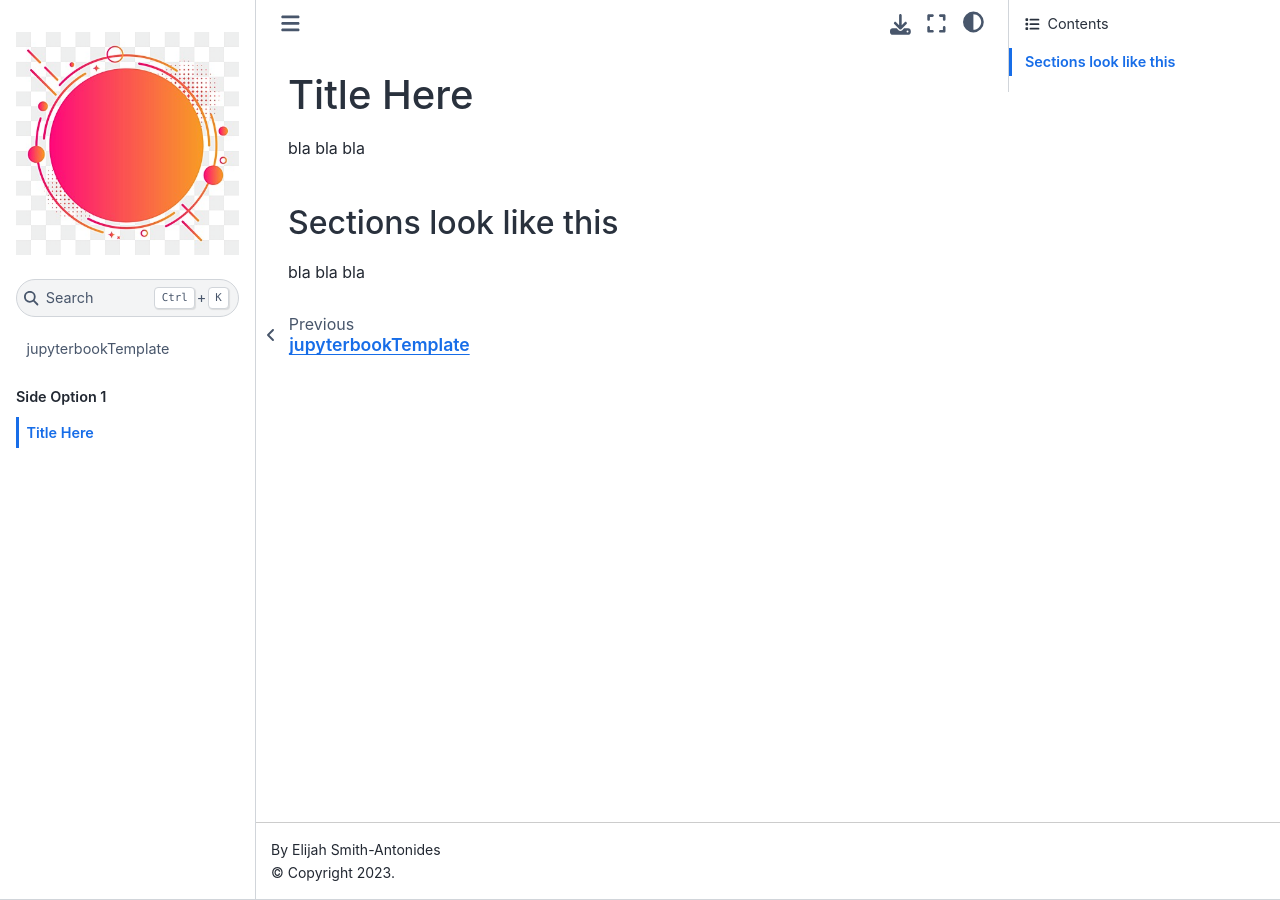
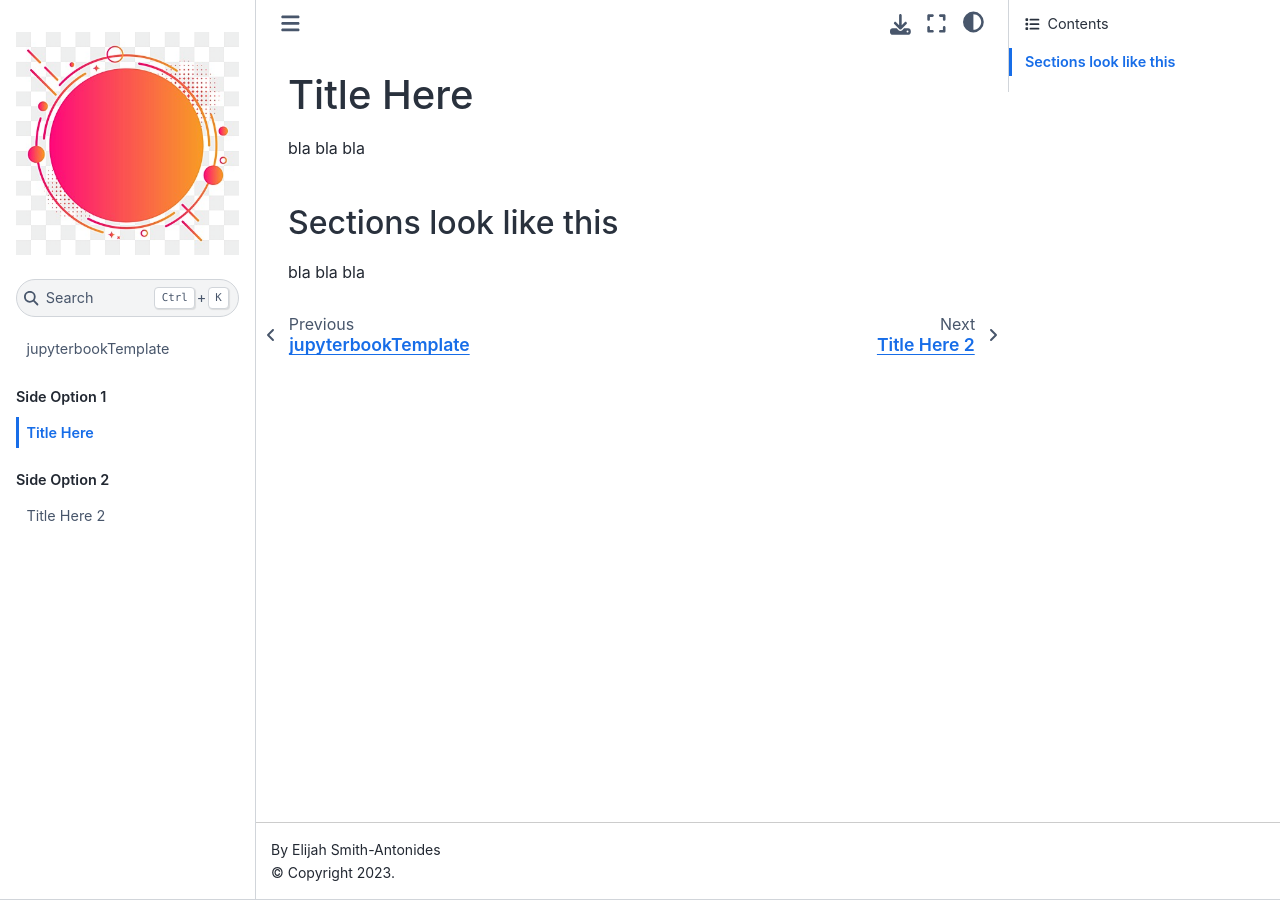
Before and after one commit to efsa95/TemplateJupyterBookSetup, a Jupyter Book: the page built from files/sideOption1/temp1.md, in a window 1280 px wide. Built offline with Jupyter Book 1.0.4 settings and Sphinx 7.4.7 and the Sphinx Book theme 1.1.4, drawn with Linux system fonts in a browser that asks for light colours; pages that are not in the unit, such as notebooks, are missing from menus; part of the change alters nothing that is shown.

```diff
--- a/_toc.yml
+++ b/_toc.yml
@@ -6,4 +6,4 @@ parts:
     - file: files/sideOption1/temp1.md
 - caption: Side Option 2
   chapters:
-    - file: files/sideOption1/temp2.md
+    - file: files/sideOption2/temp2.md
```
